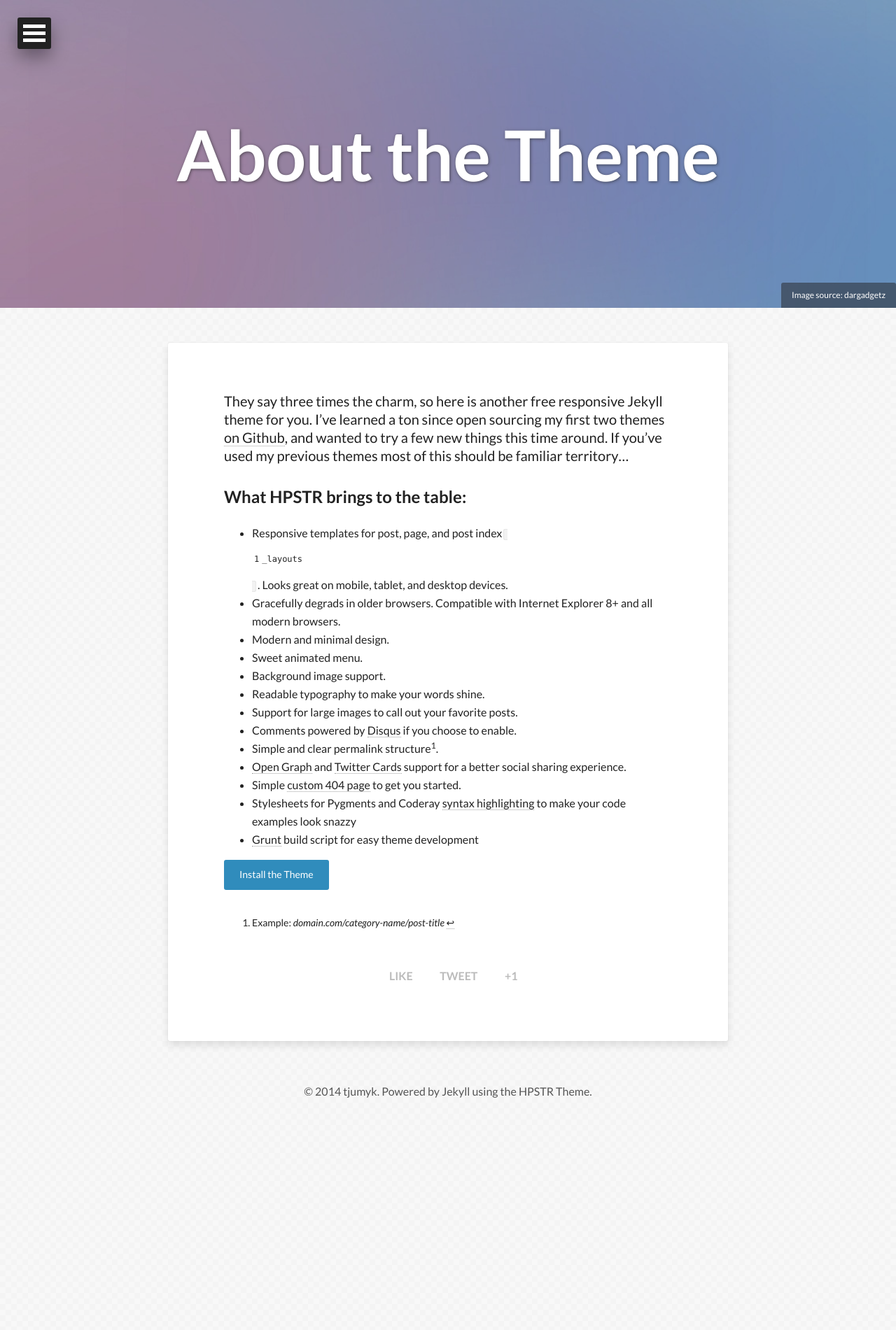
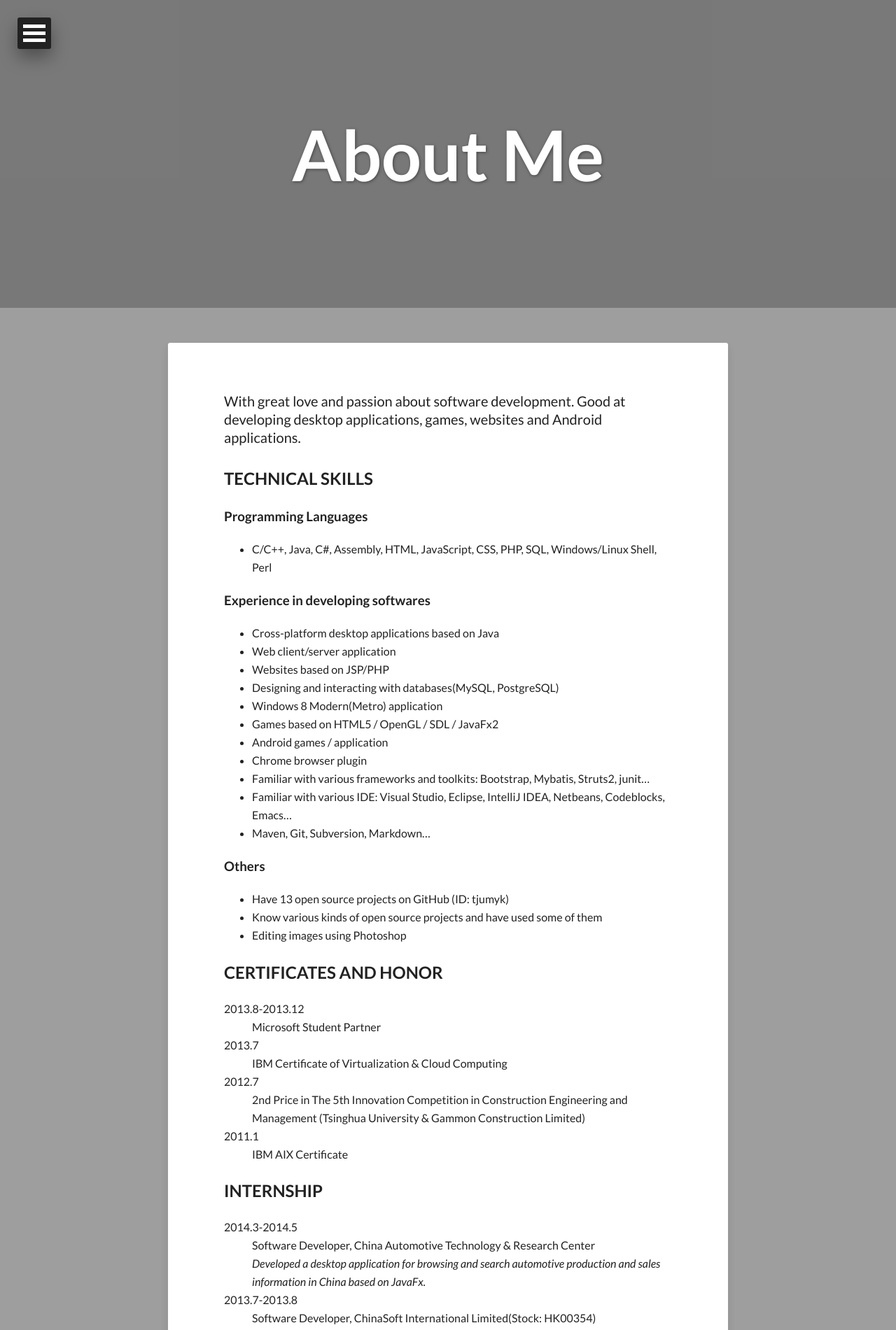
Before and after one commit to tjumyk/tjumyk.github.io, a Jekyll site: the page built from about.md, in a window 1280 px wide. Shown: the top 1901 px of the page at 70% size. Built offline with Jekyll 4.4.1, drawn with Linux system fonts in a browser that asks for light colours; nearby versions of some CDN libraries; before the commit the page ends 1601 px from its top, so only the background shows below that; some of the changed text lies outside the part shown.

```diff
--- a/_config.yml
+++ b/_config.yml
@@ -7,7 +7,7 @@
 
 # Owner/author information
 owner:
-  name:           tjumyk
+  name:           Kelvin Miao
   avatar:         avatar.png
   bio:            "Never feel bored with typing code. It's challenging, inspiring and exciting."
   email:          tjumyk@gmail.com
--- a/_config_local.yml
+++ b/_config_local.yml
@@ -7,7 +7,7 @@
 
 # Owner/author information
 owner:
-  name:           tjumyk
+  name:           Kelvin Miao
   avatar:         avatar.png
   bio:            "Never feel bored with typing code. It's challenging, inspiring and exciting."
   email:          tjumyk@gmail.com
--- a/about.md
+++ b/about.md
@@ -1,33 +1,77 @@
 ---
 layout: page
 permalink: /about/
-title: About the Theme
-tags: [Jekyll, theme, modern, minimal, responsive]
+title: About Me
+tags:
 image:
-  feature: abstract-5.jpg
-  credit: dargadgetz
-  creditlink: http://www.dargadgetz.com/ios-7-abstract-wallpaper-pack-for-iphone-5-and-ipod-touch-retina/
+  feature: Binary BackGroud for Tools and Softwares by pcbots.png
+  background: gplaypattern.png
 share: true
 ---
 
-They say three times the charm, so here is another free responsive Jekyll theme for you. I've learned a ton since open sourcing my first two themes [on Github](http://github.com/mmistakes), and wanted to try a few new things this time around. If you've used my previous themes most of this should be familiar territory...
+With great love and passion about software development.
+Good at developing desktop applications, games, websites and Android
+applications.
 
-## What HPSTR brings to the table:
+## TECHNICAL SKILLS
 
-* Responsive templates for post, page, and post index `_layouts`. Looks great on mobile, tablet, and desktop devices.
-* Gracefully degrads in older browsers. Compatible with Internet Explorer 8+ and all modern browsers.
-* Modern and minimal design.
-* Sweet animated menu.
-* Background image support.
-* Readable typography to make your words shine.
-* Support for large images to call out your favorite posts.
-* Comments powered by [Disqus](http://disqus.com) if you choose to enable.
-* Simple and clear permalink structure[^1].
-* [Open Graph](https://developers.facebook.com/docs/opengraph/) and [Twitter Cards](https://dev.twitter.com/docs/cards) support for a better social sharing experience.
-* Simple [custom 404 page]({{ site.url }}/404.html) to get you started.
-* Stylesheets for Pygments and Coderay [syntax highlighting]({{ site.url }}/code-highlighting-post/) to make your code examples look snazzy
-* [Grunt](http://gruntjs.com) build script for easy theme development
+### Programming Languages
 
-<div markdown="0"><a href="{{ site.url }}/theme-setup" class="btn btn-info">Install the Theme</a></div>
+* C/C++, Java, C#, Assembly, HTML, JavaScript, CSS, PHP, SQL, Windows/Linux Shell, Perl
 
-[^1]: Example: *domain.com/category-name/post-title*
+### Experience in developing softwares
+
+* Cross-platform desktop applications based on Java
+* Web client/server application
+* Websites based on JSP/PHP
+* Designing and interacting with databases(MySQL, PostgreSQL)
+* Windows 8 Modern(Metro) application
+* Games based on HTML5 / OpenGL / SDL / JavaFx2
+* Android games / application
+* Chrome browser plugin
+* Familiar with various frameworks and toolkits: Bootstrap, Mybatis, Struts2, junit...
+* Familiar with various IDE: Visual Studio, Eclipse, IntelliJ IDEA, Netbeans, Codeblocks, Emacs...
+* Maven, Git, Subversion, Markdown...
+
+### Others
+
+* Have 13 open source projects on GitHub (ID: tjumyk)
+* Know various kinds of open source projects and have used some of them
+* Editing images using Photoshop
+
+## CERTIFICATES AND HONOR
+
+2013.8-2013.12
+: Microsoft Student Partner
+
+2013.7
+: IBM Certificate of Virtualization & Cloud Computing
+
+2012.7
+: 2nd Price in The 5th Innovation Competition in Construction Engineering and Management (Tsinghua University & Gammon Construction Limited)
+
+2011.1
+: IBM AIX Certificate
+
+## INTERNSHIP
+
+2014.3-2014.5
+: Software Developer, China Automotive Technology & Research Center
+: _Developed a desktop application for browsing and search automotive production and sales information in China based on JavaFx._
+
+2013.7-2013.8
+: Software Developer, ChinaSoft International Limited(Stock: HK00354)
+: _Developed an STG(Shooting Game) application on Android platform_
+
+## EDUCATION
+
+2014.7-2016.6
+: Master of Information Technology (Ongoing), School of Computer Science and Engineering, University of New South Wales, Australia
+
+2010.9-2014.6
+: Bachelor of Engineering, majored in software Engineering, School of Computer Software, Tianjin University, China
+
+2007.9-2010.7
+: High school, Yangzhou High School, Jiangsu Province, China
+
+![I want to change the world](/images/black-cat.jpg)
```
